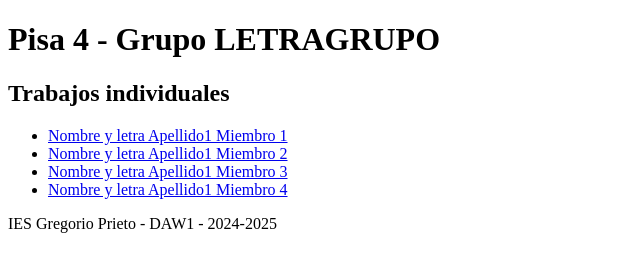
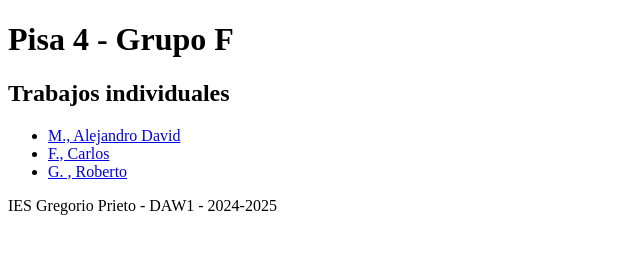
Before and after one commit to robertogr063/git_pisa4_F, a plain HTML site: page index.html in a window 1280 px wide. Shown: the whole page, without its empty margins (0-640 px from the left). Drawn offline with Linux system fonts and the light colour scheme.

Commit message:
Update index.html

```diff
--- a/index.html
+++ b/index.html
@@ -3,21 +3,20 @@
 <head>
     <meta charset="UTF-8">
     <meta name="viewport" content="width=device-width, initial-scale=1.0">
-    <title>Pisa 4 - Grupo LETRAGRUPO</title>
+    <title>Pisa 4 - Grupo F</title>
 </head>
 <body>
 
     <header>
-        <h1>Pisa 4 - Grupo LETRAGRUPO</h1>
+        <h1>Pisa 4 - Grupo F</h1>
     </header>
     <main>
      <section>
         <h2>Trabajos individuales</h2>
         <ul>
-            <li><a href="#">Nombre y letra Apellido1 Miembro 1</a></li>
-            <li><a href="#">Nombre y letra Apellido1 Miembro 2</a></li>
-            <li><a href="#">Nombre y letra Apellido1 Miembro 3</a></li>
-            <li><a href="#">Nombre y letra Apellido1 Miembro 4</a></li>
+            <li><a href="#">M.,  Alejandro David</a></li>
+            <li><a href="#">F., Carlos</a></li>
+            <li><a href="#">G. , Roberto</a></li>
         </ul>
      </section>
     </main>
```
